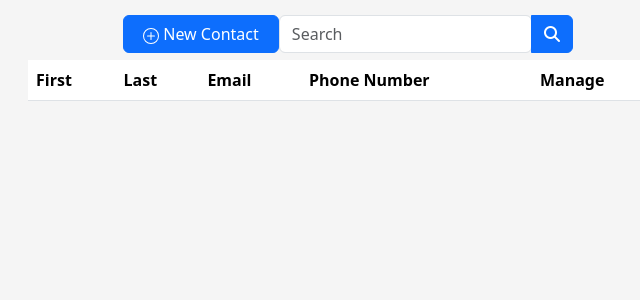
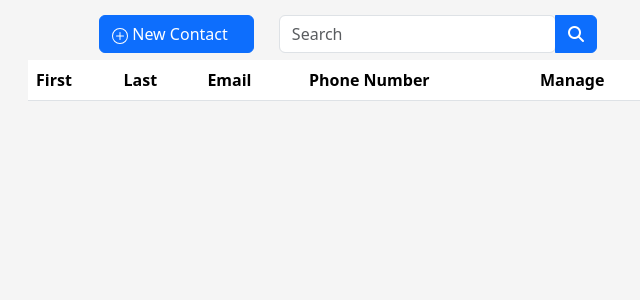
Before and after one commit to cop340212/group12, a PHP site: page /home/main.html in a window 1280 px wide. Shown: the top 300 px of the page, without its empty margins (292-932 px from the left). Run offline with PHP 8.4, Linux system fonts and the light colour scheme; lists and menus that the app fills with data are empty; some libraries are stand-ins or nearby versions.

Commit message:
Added padding

```diff
--- a/css/main.css
+++ b/css/main.css
@@ -14,7 +14,7 @@ body {
 
 .main-search {
   display:flex;
-  max-width: 480px;
+  max-width: 720px;
   padding: 15px;
 }
 
@@ -23,6 +23,8 @@ body {
   display:inline;
   width: 175px;
   white-space: nowrap;
+  padding-right: 25px;
+  margin-right: 25px;
 }
 #searchInput{
   float:left;
```
